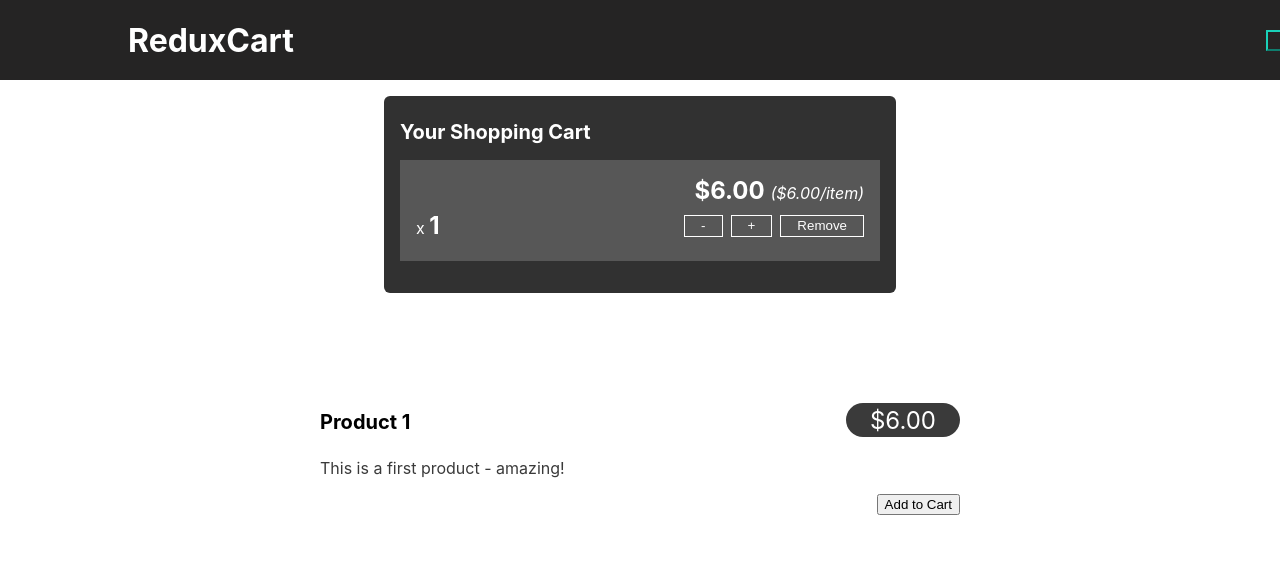
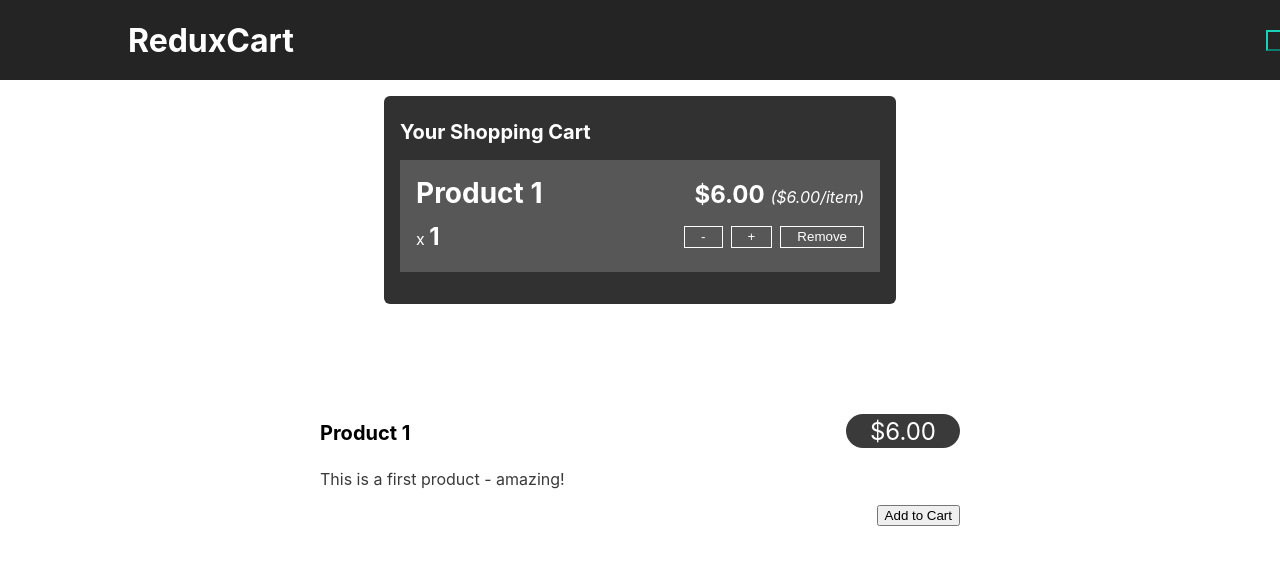
Before and after one commit to Christian-Tirado-CODE/react-practice, a React (Create React App) app: page / in a window 1280 px wide. Both pictures are taken after a click on the button "Add to Cart". Shown: the top 564 px of the page. Built offline with nearby package versions, Linux system fonts and the light colour scheme.

Commit message:
changed variable name

```diff
--- a/src/components/Cart/CartItem.js
+++ b/src/components/Cart/CartItem.js
@@ -2,7 +2,7 @@ import classes from './CartItem.module.css';
 import { useDispatch } from 'react-redux';
 import { cartActions } from '../../store/cart-slice';
 const CartItem = (props) => {
-  const {id, name, quantity, total, price } = props.item;
+  const {id, title, quantity, total, price } = props.item;
   const dispatch = useDispatch();
 
   const increaseQtyHandler = () => {
@@ -22,7 +22,7 @@ const CartItem = (props) => {
   return (
     <li className={classes.item}>
       <header>
-        <h3>{name}</h3>
+        <h3>{title}</h3>
         <div className={classes.price}>
           ${total.toFixed(2)}{' '}
           <span className={classes.itemprice}>(${price.toFixed(2)}/item)</span>
```
